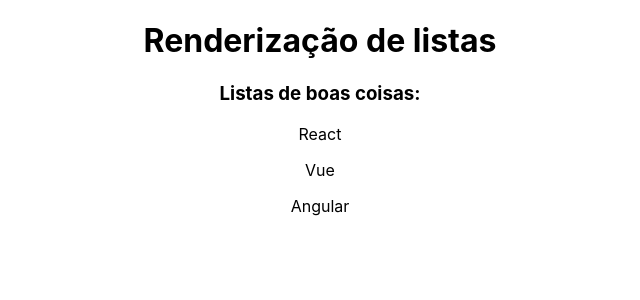
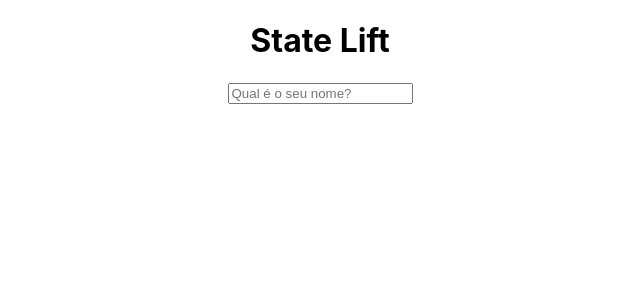
Before and after one commit to Romulomrs/Algoritmoss, a React (Create React App) app in the folder Front-End/Projetos/react project/meu-projeto/: page / in a window 1280 px wide. Shown: the top 300 px of the page, without its empty margins (320-960 px from the left). Built offline with nearby package versions, Linux system fonts and the light colour scheme.

Commit message:
State Lift

```diff
--- a/Front-End/Projetos/react project/meu-projeto/src/App.js
+++ b/Front-End/Projetos/react project/meu-projeto/src/App.js
@@ -1,12 +1,15 @@
+import { useState } from 'react'
 import './App.css'
-import OutraLista from './components/OutraLista';
+import Saudacao from './components/Saudacao'
+import SeuNome from './components/SeuNome'
 
 function App() {
-  const meusItens = ['React', 'Vue', 'Angular']
+  const [nome, setNome] = useState()
   return (
     <div className='App'>
-      <h1>Renderização de listas</h1>
-      <OutraLista itens={meusItens} />
+      <h1>State Lift</h1>
+      <SeuNome setNome={setNome} />
+      <Saudacao nome={nome}/>
     </div>
   )
 }
--- /dev/null
+++ b/Front-End/Projetos/react project/meu-projeto/src/components/Saudacao.jsx
@@ -0,0 +1,14 @@
+function Saudacao ({nome}) {
+    function gerarSaudacao(algumNome){
+        return(
+            `Olá, ${algumNome}, tudo bem?`
+
+        )
+    }
+    return(
+        <>
+        {nome && <p>{gerarSaudacao(nome)}</p>}
+        </>
+    )
+}
+export default Saudacao
--- /dev/null
+++ b/Front-End/Projetos/react project/meu-projeto/src/components/SeuNome.jsx
@@ -0,0 +1,11 @@
+function SeuNome ({setNome}){
+    return(
+        <>
+        <input
+        type="text"
+        placeholder="Qual é o seu nome?"
+        onChange={(e) => setNome(e.target.value)}/>
+        </>
+    )
+}
+export default SeuNome
```
